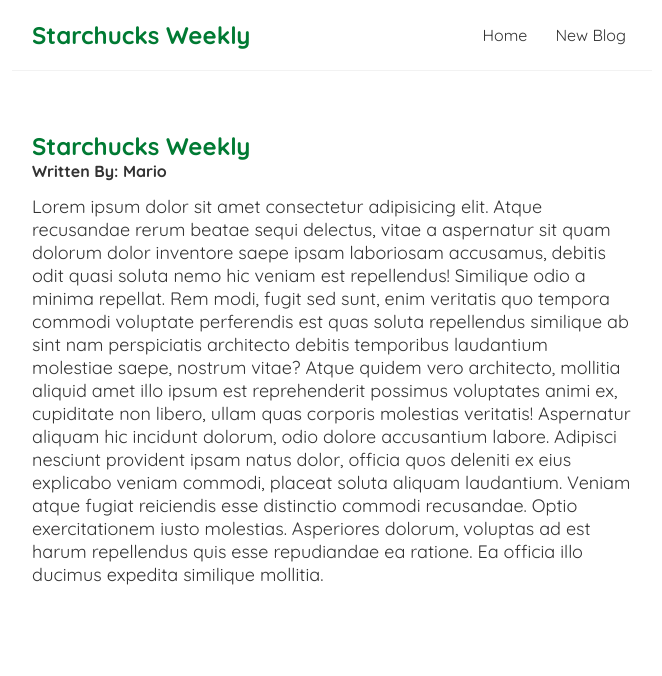
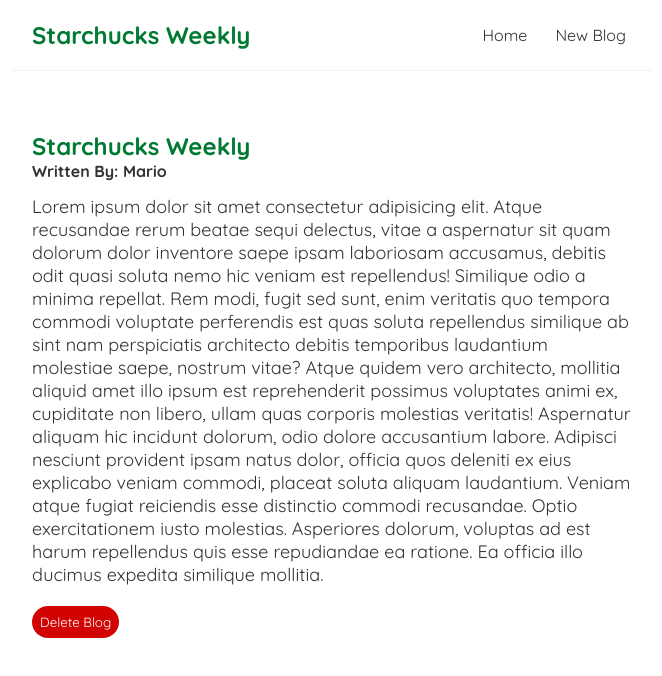
Before and after one commit to ghostly-developer/Starchucks-Blog, a React (Create React App) app: page /blogs/1 in a window 1280 px wide. Shown: the top 676 px of the page, without its empty margins (308-970 px from the left). Built offline with nearby package versions, Linux system fonts and the light colour scheme; data requests are answered from the project's data file.

Commit message:
Add Delete

```diff
--- a/src/BlogDetails.js
+++ b/src/BlogDetails.js
@@ -1,9 +1,21 @@
 import { useParams } from "react-router-dom";
 import useFetch  from './useFetch';
+import { useHistory } from 'react-router-dom';
 
 function BlogDetails() {
     const { id } = useParams();
     const { data: blog, isLoading, error} = useFetch('http://localhost:8000/blogs/' + id)
+    const history = useHistory();
+
+    //Simple as pie.
+    function handleDelete(){
+        fetch('http://localhost:8000/blogs/' + blog.id, {
+            method: 'DELETE'
+        }).then(() => {
+            console.log("Blog Deleted")
+            history.push('/');
+        })
+    }
     return (
         <div className="blog-details">
             { isLoading && <h1>Loading Data...</h1>}
@@ -13,6 +25,8 @@ function BlogDetails() {
                     <h2>{ blog.title }</h2>
                     <h4>Written By: { blog.author }</h4>
                     <div className="article-body"> { blog.body } </div>
+                    <br />
+                    <button className="button-danger"onClick={handleDelete}>Delete Blog</button>
                 </article>
             )}
         </div>
--- a/src/index.css
+++ b/src/index.css
@@ -64,6 +64,7 @@
   color: white;
   background-color: #d10303;
   border-radius: 16px;
+  padding: 8px;
 }
 
 .button-danger:hover {
```
Also changed, not shown: data/db.json (indentation only).
